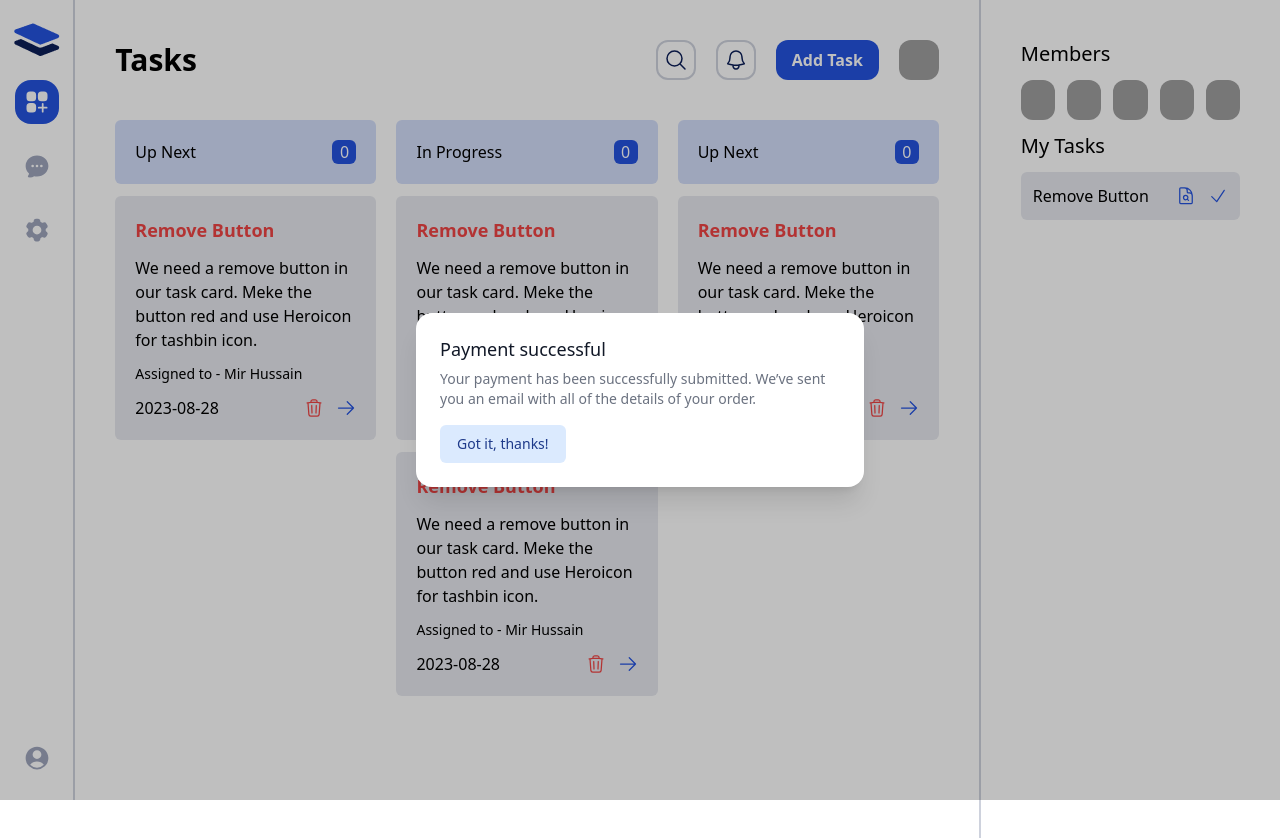
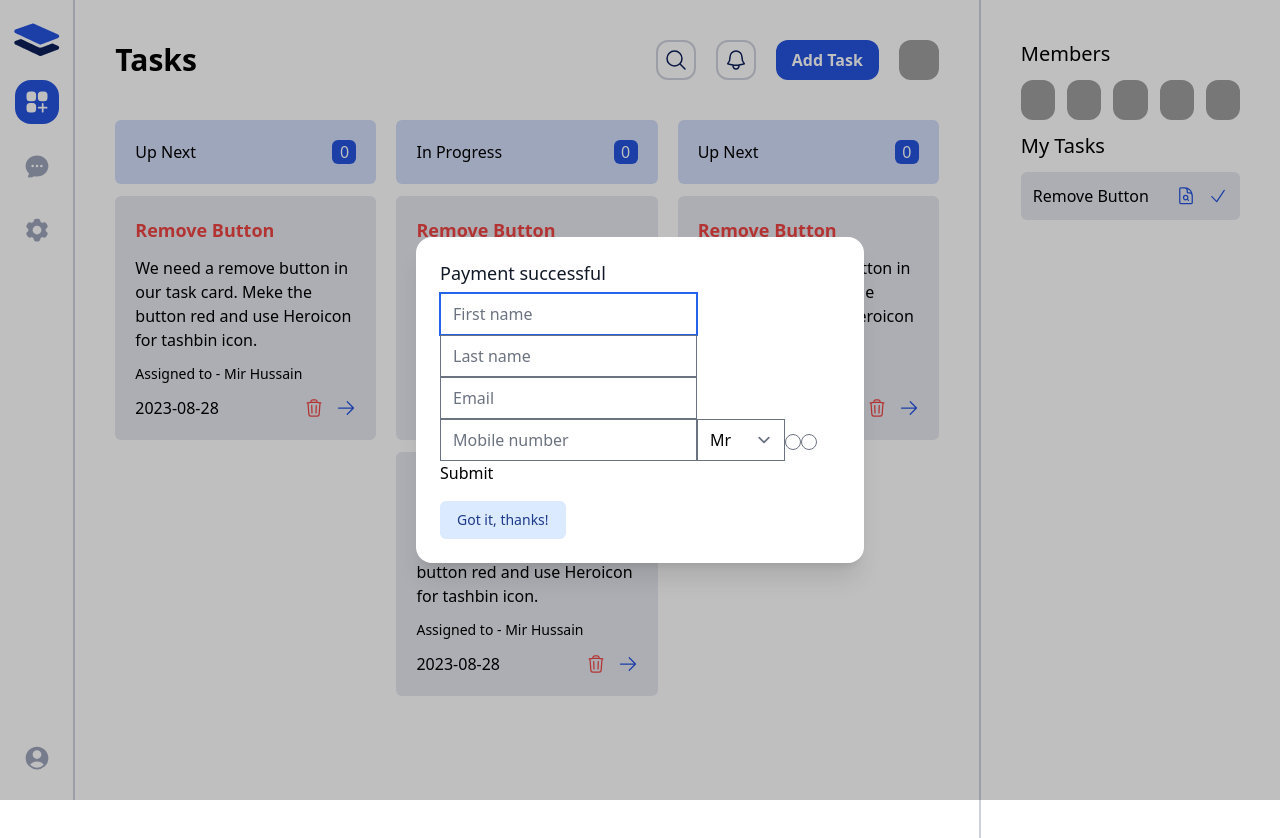
Before and after one commit to mdalmamungalib/taskmaster-redus-office, a React (Vite) app: page / in a window 1280 px wide. Both pictures are taken after a click on the button "Add Task". Shown: the top 838 px of the page. Built offline with nearby package versions, Linux system fonts and the light colour scheme; grey boxes are pictures that could not be loaded.

Commit message:
form add

```diff
--- a/package.json
+++ b/package.json
@@ -15,12 +15,12 @@
     "@reduxjs/toolkit": "^1.9.7",
     "react": "^18.2.0",
     "react-dom": "^18.2.0",
-    "react-hook-form": "^7.45.4",
+    "react-hook-form": "^7.54.2",
     "react-redux": "^8.1.3",
     "react-router-dom": "^6.15.0"
   },
   "devDependencies": {
-    "@tailwindcss/forms": "^0.5.5",
+    "@tailwindcss/forms": "^0.5.10",
     "@types/react": "^18.2.15",
     "@types/react-dom": "^18.2.7",
     "@vitejs/plugin-react": "^4.0.3",
--- a/src/components/ui/Modal.jsx
+++ b/src/components/ui/Modal.jsx
@@ -1,19 +1,23 @@
 import { Dialog, Transition } from "@headlessui/react";
 import { Fragment, useState } from "react";
+import { useForm } from "react-hook-form";
 
-export default function Modal({isOpen, setIsOpen}) {
-
-
+export default function Modal({ isOpen, setIsOpen }) {
   function closeModal() {
     setIsOpen(false);
   }
 
+  const {
+    register,
+    handleSubmit,
+    watch,
+    formState: { errors },
+  } = useForm();
 
+  const onSubmit = (data) => console.log(data);
 
   return (
     <>
-
-
       <Transition appear show={isOpen} as={Fragment}>
         <Dialog
           as="div"
@@ -51,11 +55,23 @@ export default function Modal({isOpen, setIsOpen}) {
                     Payment successful
                   </Dialog.Title>
                   <div className="mt-2">
-                    <p className="text-sm text-gray-500">
-                      Your payment has been successfully submitted.
-                      We’ve sent you an email with all of the
-                      details of your order.
-                    </p>
+                  <form onSubmit={handleSubmit(onSubmit)}>
+      <input type="text" placeholder="First name" {...register("First name", {required: true, maxLength: 80})} />
+      <input type="text" placeholder="Last name" {...register("Last name", {required: true, maxLength: 100})} />
+      <input type="text" placeholder="Email" {...register("Email", {required: true, pattern: /^\S+@\S+$/i})} />
+      <input type="tel" placeholder="Mobile number" {...register("Mobile number", {required: true, minLength: 6, maxLength: 12})} />
+      <select {...register("Title", { required: true })}>
+        <option value="Mr">Mr</option>
+        <option value="Mrs">Mrs</option>
+        <option value="Miss">Miss</option>
+        <option value="Dr">Dr</option>
+      </select>
+
+      <input {...register("Developer", { required: true })} type="radio" value="Yes" />
+      <input {...register("Developer", { required: true })} type="radio" value="No" />
+
+      <input type="submit" />
+    </form>
                   </div>
 
                   <div className="mt-4">
```
Also changed, not shown: 2 other files (tests, documents, lock files or other folders).
